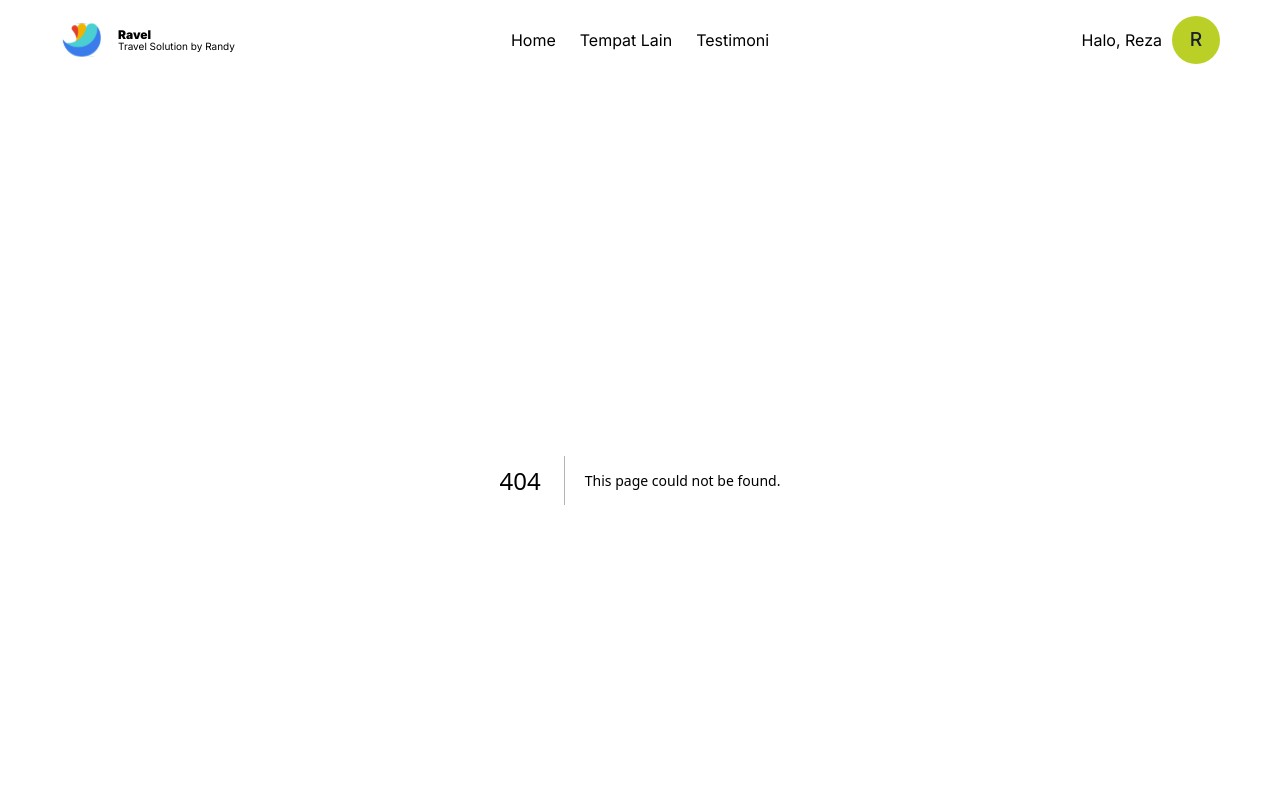
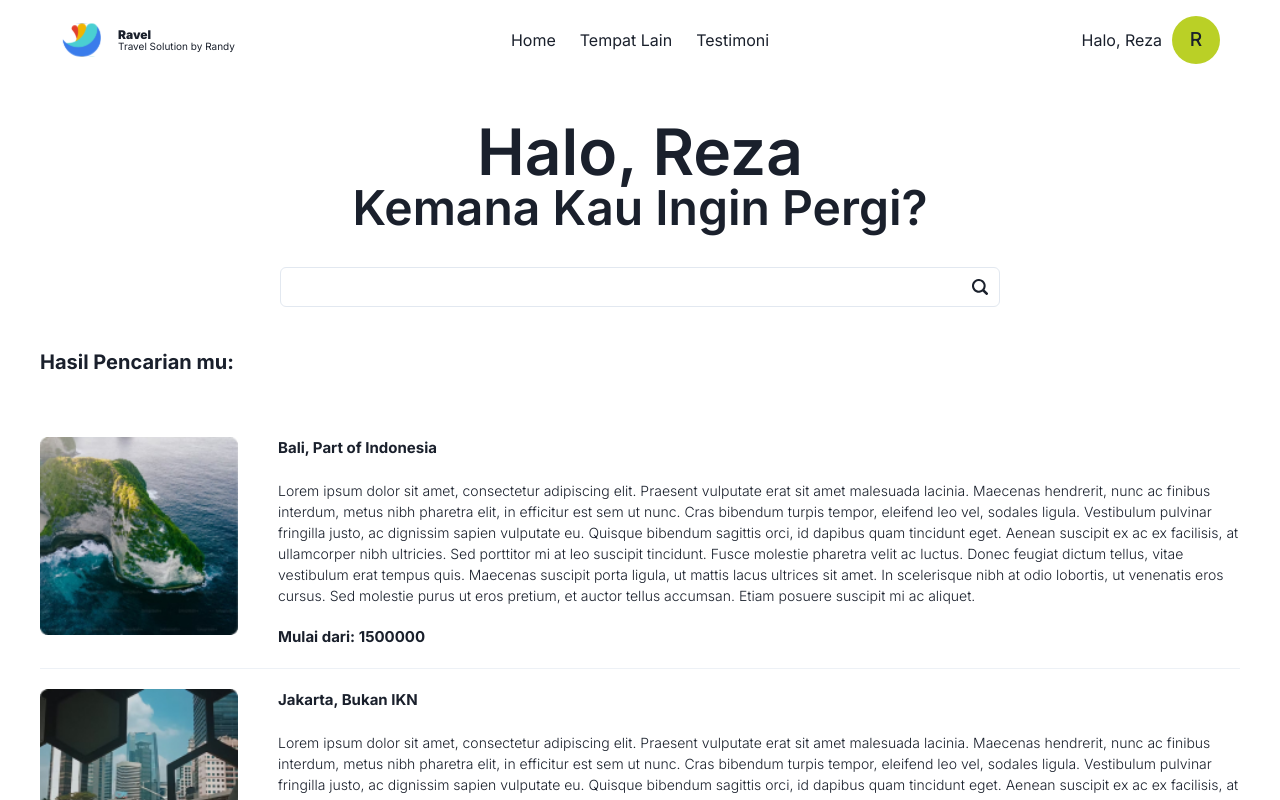
Before and after one commit to rasyidrmhd/randy-travel-solution, a Next.js app: page /place in a window 1280 px wide. Before the commit this address had no page. Shown: the top 800 px of the page. Built offline with nearby package versions, Linux system fonts and the light colour scheme.

Commit message:
added place page

```diff
--- a/src/app/layouts/Header.tsx
+++ b/src/app/layouts/Header.tsx
@@ -43,13 +43,13 @@ const Header: React.FC = () => {
           alignItems="center"
           justifyContent="center"
         >
-          <Link href="#" passHref>
+          <Link href="/" passHref>
             <Text>Home</Text>
           </Link>
-          <Link href="#" passHref>
+          <Link href="/place" passHref>
             <Text>Tempat Lain</Text>
           </Link>
-          <Link href="#" passHref>
+          <Link href="/testimonial" passHref>
             <Text>Testimoni</Text>
           </Link>
         </GridItem>
--- /dev/null
+++ b/src/pages/place/index.tsx
@@ -0,0 +1,99 @@
+import React from "react";
+import {
+  Flex,
+  Text,
+  Image,
+  Input,
+  Center,
+  InputGroup,
+  InputRightElement,
+  Divider,
+} from "@chakra-ui/react";
+
+import { NextPageWithLayout } from "../_app";
+import { Search2Icon } from "@chakra-ui/icons";
+
+const ResultCard: React.FC<{
+  src: string;
+  title: string;
+  desc: string;
+  price: string;
+}> = ({ src, title, desc, price }) => {
+  return (
+    <Flex gap="40px" my="20px" cursor="pointer">
+      <Image src={src} w="242px" h="198px" alt={title} />
+      <Flex flexDir="column" gap="20px">
+        <Text fontSize="15px" fontWeight="700">
+          {title}
+        </Text>
+        <Text fontSize="14px" fontWeight="300">
+          {desc}
+        </Text>
+        <Text fontSize="15px" fontWeight="700">
+          Mulai dari: {price}
+        </Text>
+      </Flex>
+    </Flex>
+  );
+};
+
+const Place: NextPageWithLayout = () => {
+  return (
+    <Flex w="full" flexGrow={1} p="40px" gap="40px" flexDir="column">
+      <Center flexDir="column" flexGrow={1} gap="35px" alignItems="center">
+        <Flex w="full" flexDir="column" alignItems="center" fontWeight="600">
+          <Text fontSize="64px" lineHeight="64px">
+            Halo, Reza
+          </Text>
+          <Text fontSize="48px" lineHeight="48px">
+            Kemana Kau Ingin Pergi?
+          </Text>
+        </Flex>
+        <InputGroup w="60%">
+          <Input type="password" />
+          <InputRightElement>
+            <Search2Icon />
+          </InputRightElement>
+        </InputGroup>
+      </Center>
+
+      <Flex flexDir="column" gap="40px">
+        <Text fontSize="20px" fontWeight="700">
+          Hasil Pencarian mu:
+        </Text>
+        <Flex flexDir="column">
+          {[
+            {
+              src: "/assets/home/explore/bali.jpg",
+              title: "Bali, Part of Indonesia",
+              desc: "Lorem ipsum dolor sit amet, consectetur adipiscing elit. Praesent vulputate erat sit amet malesuada lacinia. Maecenas hendrerit, nunc ac finibus interdum, metus nibh pharetra elit, in efficitur est sem ut nunc. Cras bibendum turpis tempor, eleifend leo vel, sodales ligula. Vestibulum pulvinar fringilla justo, ac dignissim sapien vulputate eu. Quisque bibendum sagittis orci, id dapibus quam tincidunt eget. Aenean suscipit ex ac ex facilisis, at ullamcorper nibh ultricies. Sed porttitor mi at leo suscipit tincidunt. Fusce molestie pharetra velit ac luctus. Donec feugiat dictum tellus, vitae vestibulum erat tempus quis. Maecenas suscipit porta ligula, ut mattis lacus ultrices sit amet. In scelerisque nibh at odio lobortis, ut venenatis eros cursus. Sed molestie purus ut eros pretium, et auctor tellus accumsan. Etiam posuere suscipit mi ac aliquet.",
+              price: "1500000",
+            },
+            {
+              src: "/assets/home/explore/jakarta.jpg",
+              title: "Jakarta, Bukan IKN",
+              desc: "Lorem ipsum dolor sit amet, consectetur adipiscing elit. Praesent vulputate erat sit amet malesuada lacinia. Maecenas hendrerit, nunc ac finibus interdum, metus nibh pharetra elit, in efficitur est sem ut nunc. Cras bibendum turpis tempor, eleifend leo vel, sodales ligula. Vestibulum pulvinar fringilla justo, ac dignissim sapien vulputate eu. Quisque bibendum sagittis orci, id dapibus quam tincidunt eget. Aenean suscipit ex ac ex facilisis, at ullamcorper nibh ultricies. Sed porttitor mi at leo suscipit tincidunt. Fusce molestie pharetra velit ac luctus. Donec feugiat dictum tellus, vitae vestibulum erat tempus quis. Maecenas suscipit porta ligula, ut mattis lacus ultrices sit amet. In scelerisque nibh at odio lobortis, ut venenatis eros cursus. Sed molestie purus ut eros pretium, et auctor tellus accumsan. Etiam posuere suscipit mi ac aliquet.",
+              price: "1500000",
+            },
+          ].map(({ title, src, desc, price }, idx) => (
+            <>
+              <ResultCard
+                key={idx}
+                src={src}
+                title={title}
+                desc={desc}
+                price={price}
+              />
+              {idx === 0 && <Divider />}
+            </>
+          ))}
+        </Flex>
+        <Text fontSize="14px" fontWeight="700" alignSelf="center">
+          Akhir dari pencarianmu...
+        </Text>
+      </Flex>
+    </Flex>
+  );
+};
+
+export default Place;
```
Also changed, not shown: src/pages/place/detail/[id].tsx (added).
